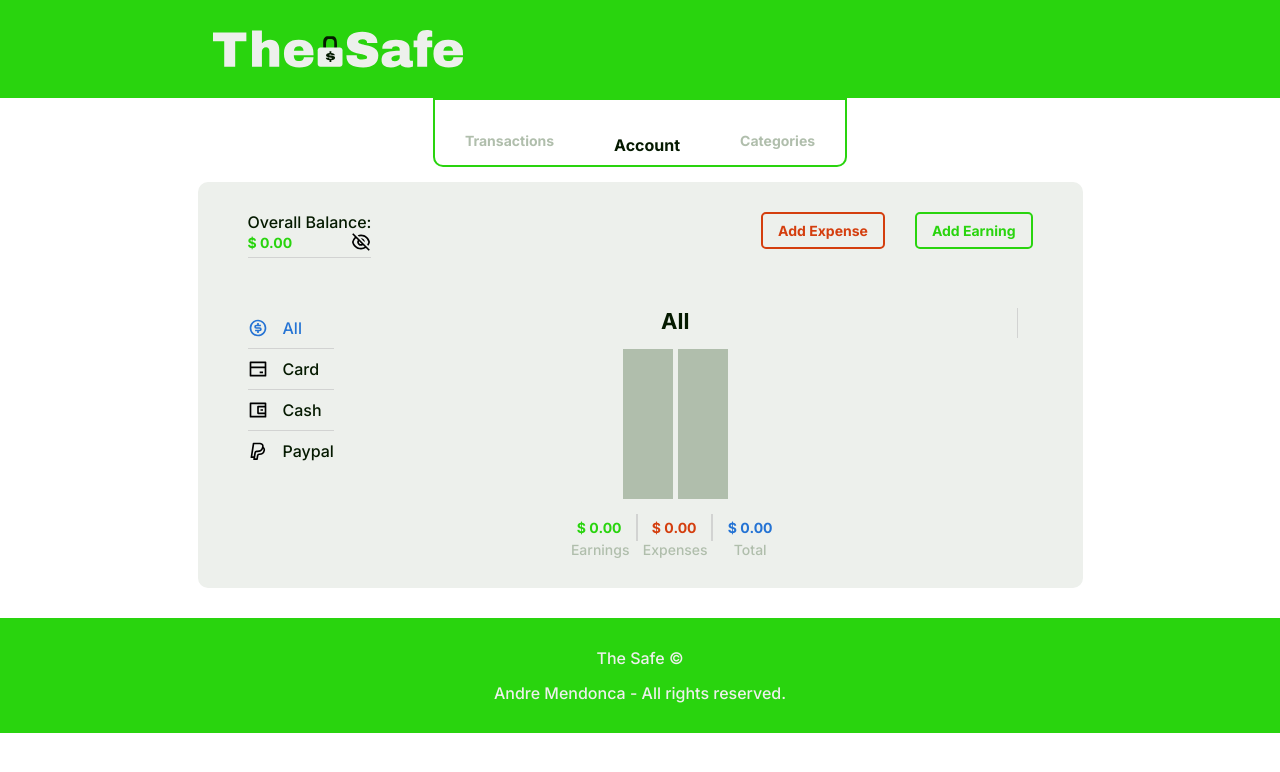
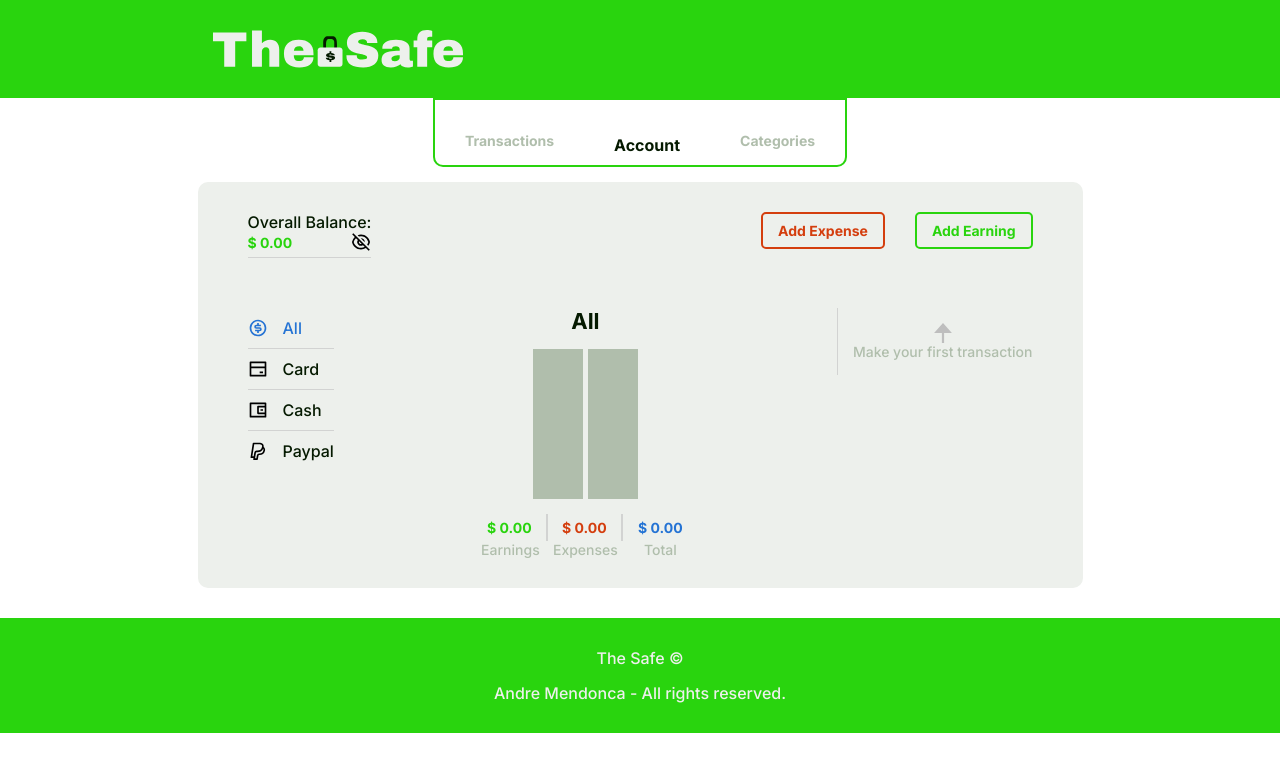
Before and after one commit to andremendonca03/the-safe, a React (Create React App) app: page / in a window 1280 px wide. Shown: the top 772 px of the page. Built offline with nearby package versions, Linux system fonts and the light colour scheme.

Commit message:
Bug Solving globally and extra styles added

```diff
--- a/src/components/accounts/SideInfo.jsx
+++ b/src/components/accounts/SideInfo.jsx
@@ -8,13 +8,15 @@ const SideInfo = () => {
   const isThereExpense = global.transactions.filter(
     (item) => item.type === "expense"
   );
-  const isThereMultipleExpenses = isThereExpense.reduce((acc, item) => {
-    if (isThereExpense.length > 1) {
-      return [ ...acc, (isThereExpense[0].category !== item.category)]
-    } else {
-      return [false];
-    }
-  }, []).includes(true);
+  const isThereMultipleExpenses = isThereExpense
+    .reduce((acc, item) => {
+      if (isThereExpense.length > 1) {
+        return [...acc, isThereExpense[0].category !== item.category];
+      } else {
+        return [false];
+      }
+    }, [])
+    .includes(true);
 
   /* CSS BTN HOVER EFFECT */
   function handleMouseEnter({ target }) {
@@ -80,6 +82,14 @@ const SideInfo = () => {
       ) : (
         <></>
       )}
+      {global.transactions[0] ? (
+        <></>
+      ) : (
+        <p>
+          <img src={arrow} alt="" />
+          Make your first transaction
+        </p>
+      )}
     </section>
   );
 };
--- a/src/components/accounts/SideInfo.module.css
+++ b/src/components/accounts/SideInfo.module.css
@@ -66,9 +66,19 @@
   border: 2px solid var(--color-e0);
   border-radius: 5px;
   margin: 0px auto;
-  transition: .5s ease;
+  transition: 0.5s ease;
 }
 
 .categoriesBtn:hover {
   color: var(--color-w0);
 }
+
+.sideinfo > p:last-of-type {
+  color: var(--color-b1);
+}
+.sideinfo > p:last-of-type img {
+  width: 20px;
+  height: 20px;
+  filter: brightness(3) saturate(0);
+  margin: 0px auto;
+}
--- a/src/components/categories/Categories.jsx
+++ b/src/components/categories/Categories.jsx
@@ -5,16 +5,17 @@ import { GlobalContext } from "../../GlobalContext";
 const Categories = () => {
   const global = React.useContext(GlobalContext);
 
-  const ordinateExpenses = global.numbers
-    .expensesPerCategory()
-    .sort((a, b) => b.total - a.total);
+  const ordinateExpenses =
+    global.numbers.expensesPerCategory() &&
+    global.numbers.expensesPerCategory().sort((a, b) => b.total - a.total);
 
   return (
     <section className={styles.categories}>
       <div
         className={styles.pieChartContainer}
-        style={{
-          background: `
+        style={
+          ordinateExpenses && {
+            background: `
     repeating-conic-gradient(
       from 0deg,
       ${ordinateExpenses.reduce((acc, item, index, array) => {
@@ -88,7 +89,8 @@ const Categories = () => {
       }, 0)}
     )
   `,
-        }}
+          }
+        }
       >
         <div className={styles.pieChartCenter}></div>
       </div>
@@ -131,6 +133,11 @@ const Categories = () => {
             );
           })}
       </div>
+      {global.transactions.filter((item) => item.type === "expense")[0] ? (
+        <></>
+      ) : (
+        <p>No expenses yet...</p>
+      )}
     </section>
   );
 };
--- a/src/components/categories/Categories.module.css
+++ b/src/components/categories/Categories.module.css
@@ -10,6 +10,7 @@
   align-items: center;
   width: 200px;
   height: 200px;
+  background: var(--color-b1);
   border-radius: 50%;
   margin: 0px auto 30px auto;
 }
@@ -70,3 +71,10 @@
   justify-self: end;
   font-size: 1.2rem;
 }
+
+.categories > p:last-of-type {
+  max-width: fit-content;
+  font-size: 1.6rem;
+  color: var(--color-b1);
+  margin: 0px auto;
+}
--- a/src/components/transactions/Transactions.jsx
+++ b/src/components/transactions/Transactions.jsx
@@ -14,7 +14,7 @@ const Transactions = () => {
 
   return (
     <section className={styles.transactions}>
-      {global.transactionsShow.map((item) => {
+      {global.transactions[0] ? global.transactionsShow.map((item) => {
         return (
           <div className={styles.transactionsItem} key={item.id}>
             <div
@@ -44,7 +44,7 @@ const Transactions = () => {
             </div>
           </div>
         );
-      })}
+      }) : <p>No transactions yet...</p>}
     </section>
   );
 };
--- a/src/components/transactions/Transactions.module.css
+++ b/src/components/transactions/Transactions.module.css
@@ -106,3 +106,10 @@
   height: 18px;
   transition: .3s;
 }
+
+.transactions > p:last-of-type {
+  max-width: fit-content;
+  font-size: 1.6rem;
+  color: var(--color-b1);
+  margin: 0px auto;
+}
```
